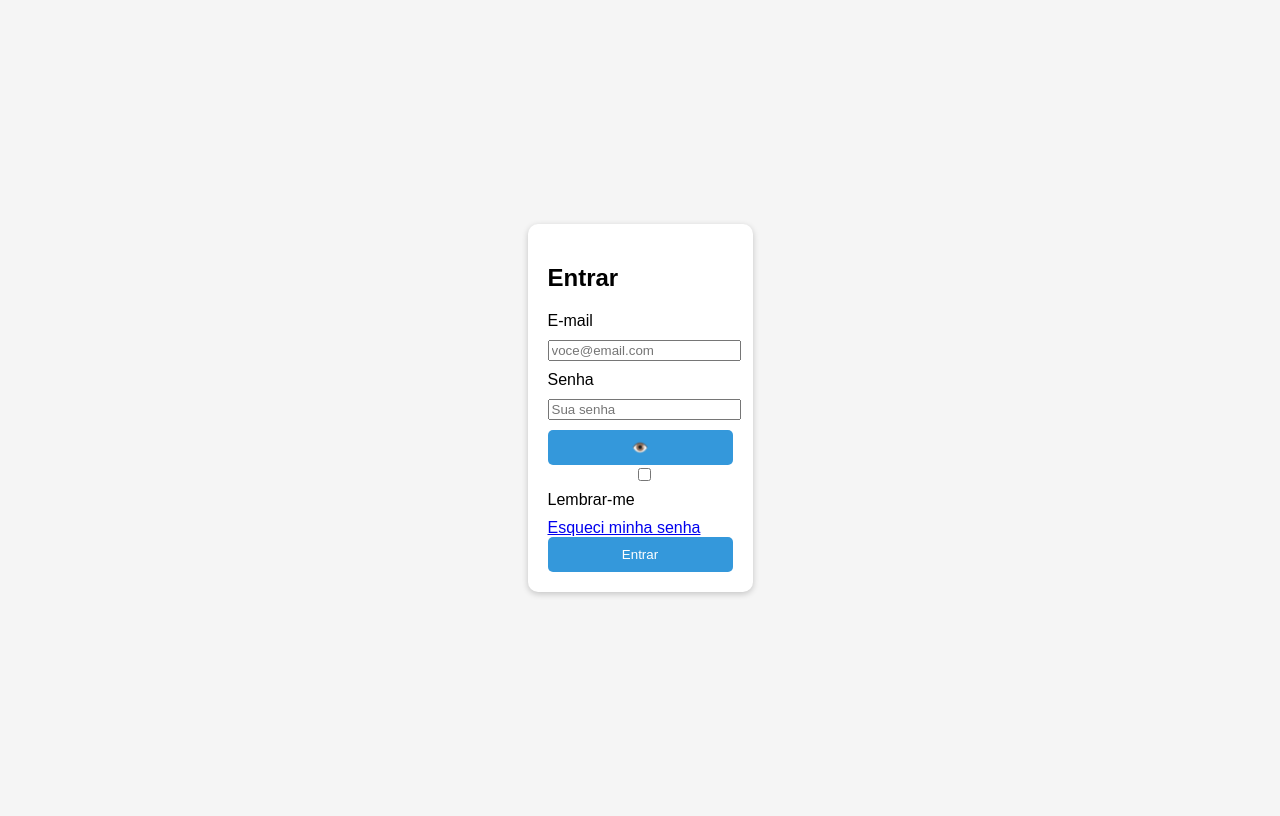
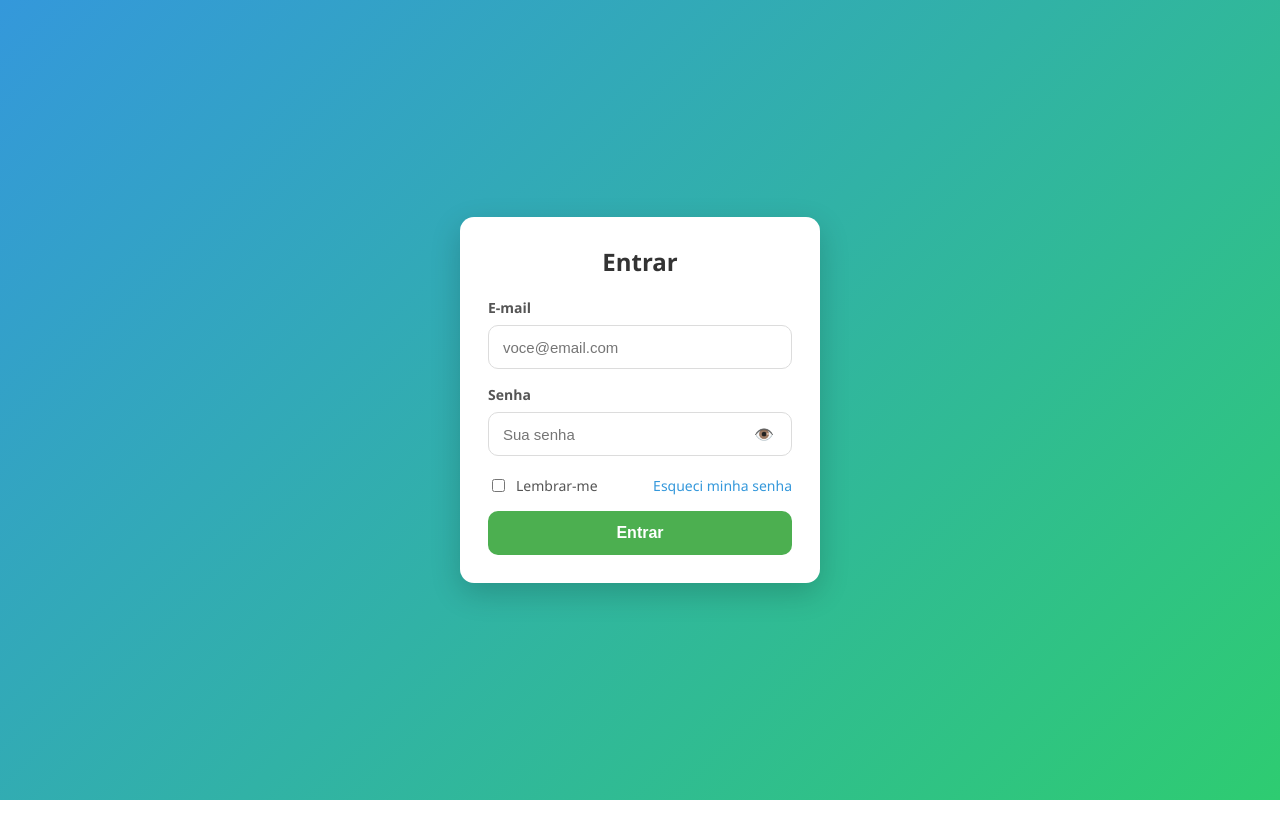
Before and after one commit to Bancos-de-Dados-II/projeto-3-espalhas, a website: page view/login.html in a window 1280 px wide. Drawn offline with Linux system fonts and the light colour scheme.

Commit message:
estilizando página de login

```diff
--- a/view/login.css
+++ b/view/login.css
@@ -1,50 +1,180 @@
-    body {
-      font-family: Arial, sans-serif;
-      background: #f5f5f5;
-      display: flex;
-      align-items: center;
-      justify-content: center;
-      height: 100vh;
+:root{
+  --bg1:#3498db;
+  --bg2:#2ecc71;
+  --text:#333;
+  --muted:#555;
+  --border:#dcdcdc;
+  --primary:#4caf50;
+  --primary-hover:#45a049;
+  --danger:#e74c3c;
+  --danger-hover:#c0392b;
 }
-    form {
-      background: #fff;
-      padding: 20px;
-      border-radius: 10px;
-      box-shadow: 0 2px 6px rgba(0,0,0,0.2);
+
+html,body{
+  height:100%;
 }
-    label, input {
-      display: block;
-      width: 100%;
-      margin-bottom: 10px;
+body{
+  margin:0;
+  font-family: 'Segoe UI', Tahoma, Geneva, Verdana, sans-serif;
+  background: linear-gradient(135deg, var(--bg1), var(--bg2));
+  display:flex;
+  align-items:center;
+  justify-content:center;
 }
-    button {
-      background: #3498db;
-      color: white;
-      border: none;
-      padding: 10px;
-      cursor: pointer;
-      border-radius: 5px;
-      width: 100%;
+
+.auth .card{
+  width: 360px;
+  max-width: 92vw;
+  background:#fff;
+  padding:28px;
+  border-radius:14px;
+  box-shadow: 0 10px 30px rgba(0,0,0,.18);
+  display:grid;
+  gap:16px;
+  animation: fadeIn .4s ease;
+  box-sizing: border-box;
 }
-    button:hover {
-      background: #2980b9;
+
+.card h2{
+  margin:0 0 4px 0;
+  text-align:center;
+  color: var(--text);
+  font-weight:700;
 }
-    #modal-erro {
-      display: none;
-      position: fixed;
-      top: 0; left: 0; right: 0; bottom: 0;
-      background: rgba(0,0,0,0.5);
-      align-items: center;
-      justify-content: center;
+
+.field{
+  display:grid;
+  gap:8px;
 }
-    #modal-erro .conteudo {
-      background: #fff;
-      padding: 20px;
-      border-radius: 10px;
-      max-width: 400px;
-      text-align: center;
+
+.field label{
+  font-size:14px;
+  color: var(--muted);
+  font-weight:600;
 }
-    #modal-erro button {
-      margin-top: 10px;
-      background: #e74c3c;
+
+.input-wrap{
+  position: relative;
 }
+
+.input-wrap input{
+  width:100%;
+  height:44px;
+  padding:0 14px;
+  border:1px solid var(--border);
+  border-radius:10px;
+  font-size:15px;
+  outline:none;
+  transition: border-color .2s, box-shadow .2s;
+  box-sizing: border-box;
+}
+
+.input-wrap input:focus{
+  border-color:#3498db;
+  box-shadow: 0 0 0 3px rgba(52,152,219,.15);
+}
+
+.toggle-pass{
+  position:absolute;
+  right:10px;
+  top:50%;
+  transform: translateY(-50%);
+  height:30px;
+  padding:0 8px;
+  border:none;
+  background:transparent;
+  cursor:pointer;
+  font-size:16px;
+}
+
+.actions{
+  display:flex;
+  align-items:center;
+  justify-content:space-between;
+  gap:10px;
+  margin-top:4px;
+}
+
+.remember{
+  display:flex;
+  align-items:center;
+  gap:8px;
+  font-size:14px;
+  color: var(--muted);
+}
+
+.link{
+  font-size:14px;
+  text-decoration:none;
+  color:#3498db;
+}
+.link:hover{ text-decoration:underline; }
+
+.btn-primary{
+  background: var(--primary);
+  color:#fff;
+  border:none;
+  height:44px;
+  border-radius:10px;
+  font-size:16px;
+  font-weight:700;
+  cursor:pointer;
+  transition: background .2s ease;
+  width:100%;
+}
+.btn-primary:hover{
+  background: var(--primary-hover);
+}
+
+#modal-erro{
+  display:none;
+  position:fixed;
+  inset:0;
+  background: rgba(0,0,0,.55);
+  align-items:center;
+  justify-content:center;
+}
+#modal-erro .conteudo{
+  background:#fff;
+  padding:22px;
+  border-radius:12px;
+  max-width: 420px;
+  width: calc(100% - 40px);
+  text-align:center;
+  box-shadow: 0 10px 25px rgba(0,0,0,.25);
+  animation: scaleIn .25s ease;
+}
+#mensagem-erro{
+  color: var(--danger);
+  font-weight:700;
+  margin:0 0 12px 0;
+}
+#modal-erro button{
+  background: var(--danger);
+  color:#fff;
+  border:none;
+  height:40px;
+  padding:0 18px;
+  border-radius:10px;
+  cursor:pointer;
+  transition: background .2s ease;
+}
+#modal-erro button:hover{ background: var(--danger-hover); }
+
+@keyframes fadeIn{
+  from{opacity:0; transform: translateY(8px);}
+  to{opacity:1; transform: translateY(0);}
+}
+@keyframes scaleIn{
+  from{opacity:0; transform: scale(.96);}
+  to{opacity:1; transform: scale(1);}
+}
+
+@media (max-width:420px){
+  .actions{
+    flex-direction:column;
+    align-items:flex-start;
+    gap:8px;
+  }
+  .link{ align-self:flex-end; }
+}
```
Lines whose indentation alone changed are shown as unchanged.
